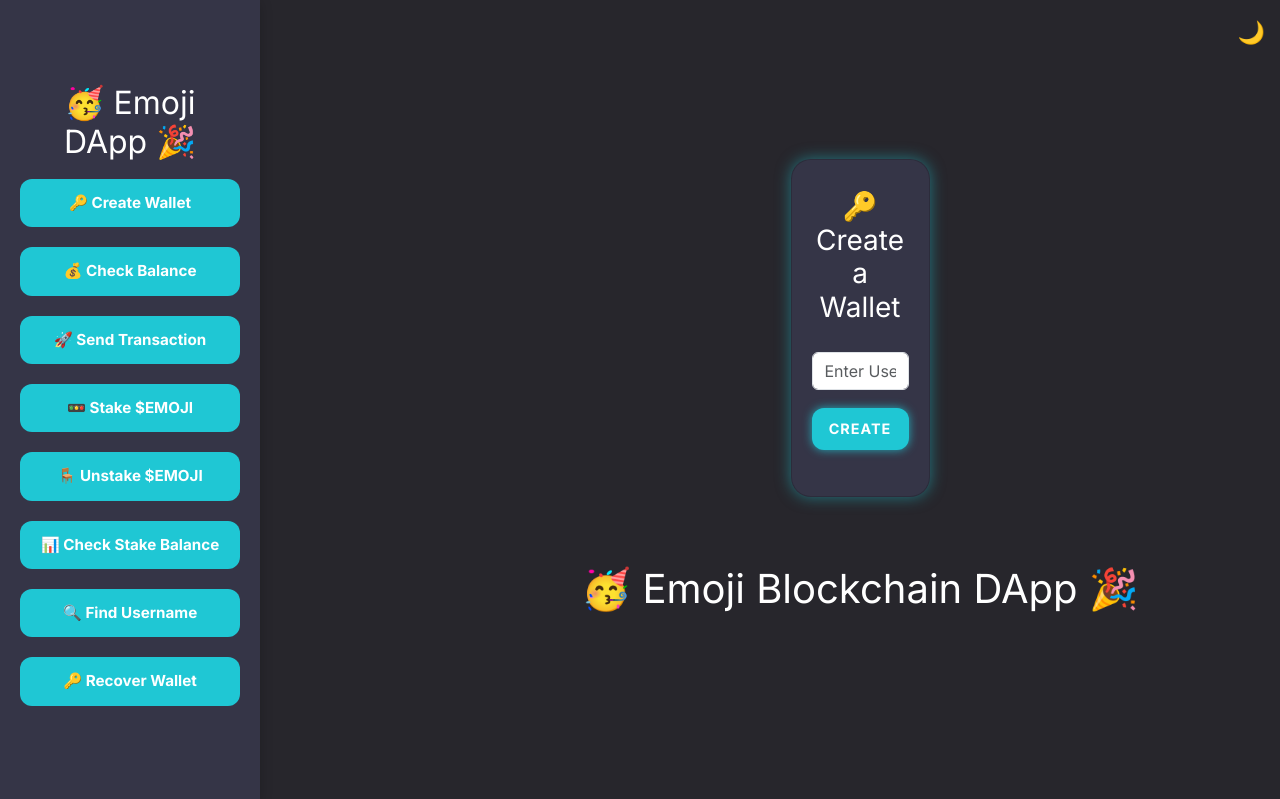
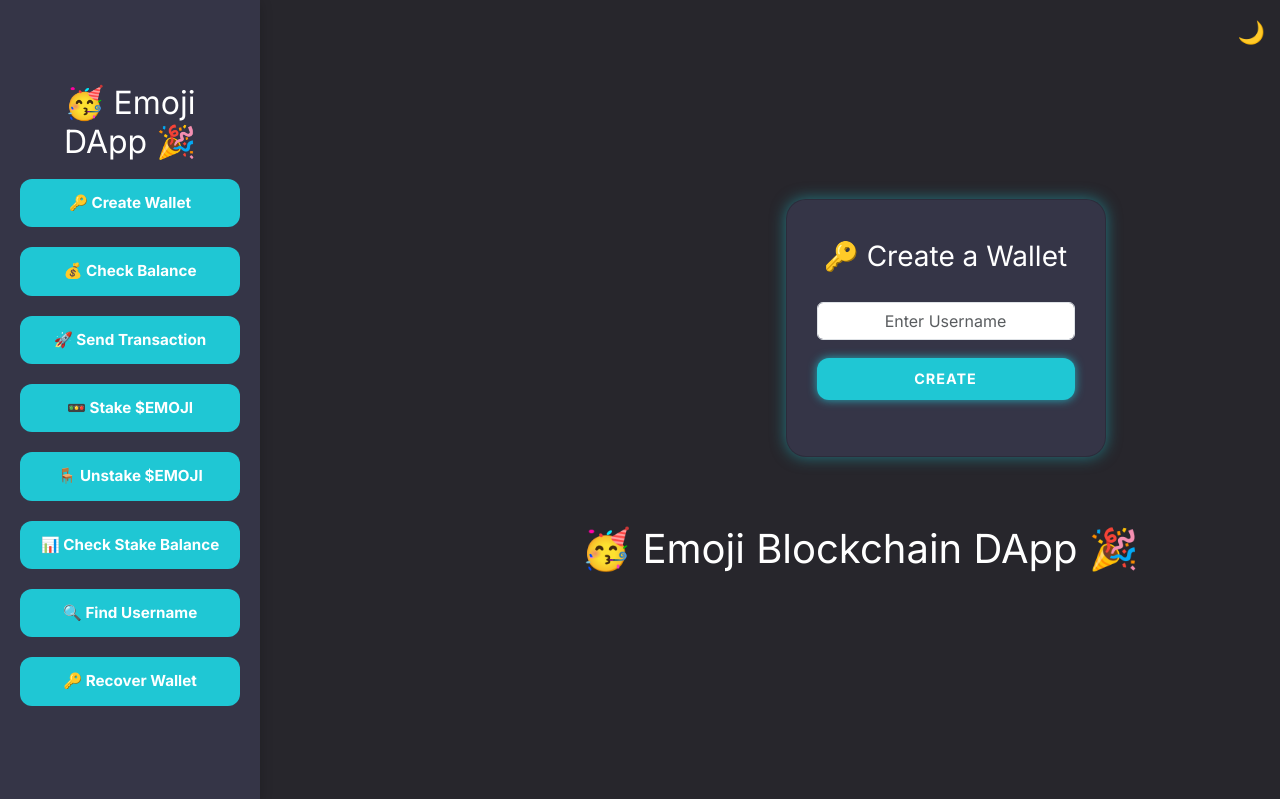
Before and after one commit to EmojiBlockchain/EmojiBlockchain, a Flask app: page / in a window 1280 px wide. Run offline with Flask 3, Linux system fonts and the light colour scheme; the page is wider than the window, and the part outside it is not shown.

Commit message:
Update index.html

```diff
--- a/templates/index.html
+++ b/templates/index.html
@@ -84,17 +84,21 @@
 .card {
   background: var(--card-dark);
   border-radius: 20px;
-      padding: 30px 20px;
+  padding: 40px 30px;
   width: 100%;
-      max-width: 600px;
+  max-width: 420px;
+  min-width: 320px;
   margin-bottom: 20px;
   box-shadow: 0 0 15px rgba(31, 199, 212, 0.5);
   transition: transform 0.3s, box-shadow 0.3s;
   color: var(--text-dark);
+  display: flex;
+  flex-direction: column;
+  align-items: center;
 }
 
 .card:hover {
-      transform: translateY(-3px);
+  transform: scale(1.02);
   box-shadow: 0 0 20px rgba(31, 199, 212, 0.6);
 }
 
@@ -158,6 +162,7 @@
     padding-bottom: 10px;
   }
 }
+
   </style>
 </head>
 <body>
```
Lines whose indentation alone changed are shown as unchanged.
